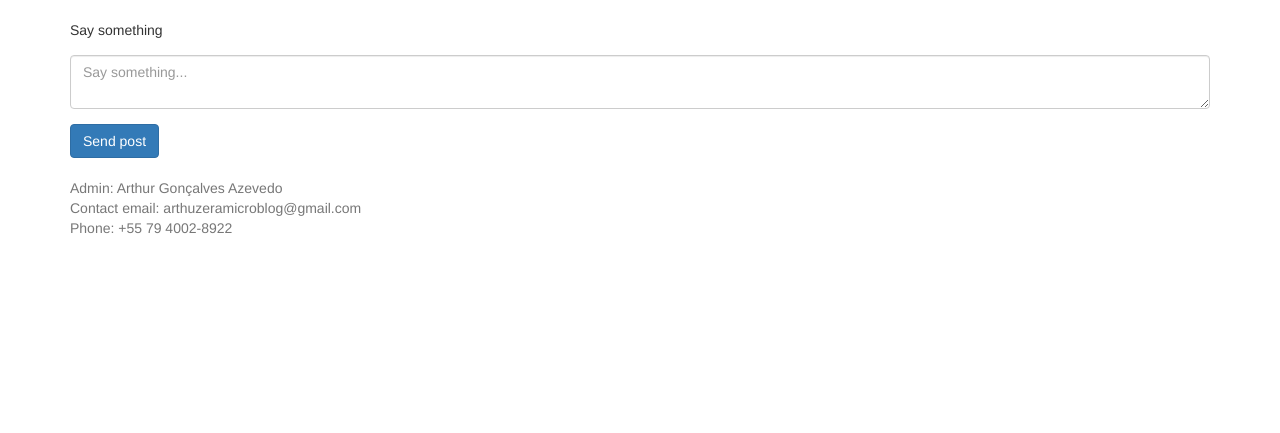
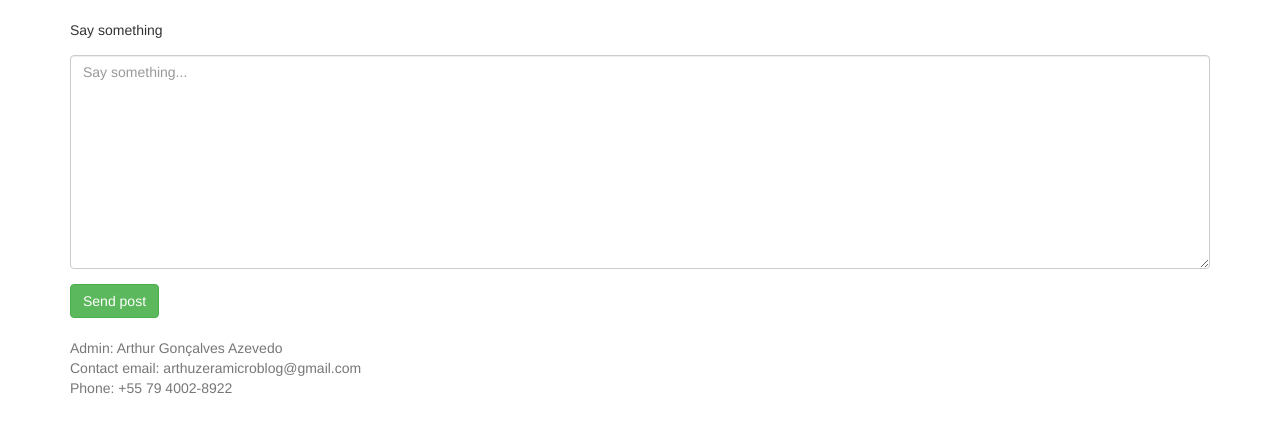
Before and after one commit to artur855/SmallBlog, a Flask app: page / in a window 1280 px wide. Shown: the part 52-485 px from the top of the page. Run offline with Flask 2, Linux system fonts and the light colour scheme; a user stored in the database is signed in; tables that the repository leaves empty hold one stand-in row (values such as "Sample post"); grey boxes marked "Sample" are stand-in pictures; parts of the project's set-up code (start-up, migrations or seed data) failed here and were passed over; some libraries are stand-ins or nearby versions.

Commit message:
Add markdown post and improve code

```diff
--- a/app/__init__.py
+++ b/app/__init__.py
@@ -3,25 +3,27 @@ from flask import Flask
 from flask_sqlalchemy import SQLAlchemy
 from flask_login import LoginManager
 from flask_mail import Mail
-from flaskext.markdown import Markdown
 from flask_dotenv import DotEnv
+import flask_debugtoolbar
 import logging
 from logging.handlers import SMTPHandler
 from flask_migrate import Migrate
+from flask_misaka import Misaka
 aplication = Flask(__name__)
 credentials = None
 # mail_handler = SMTPHandler((Config.MAIL_SERVER, Config.MAIL_PORT), 'no-reply@' +
 #                            Config.MAIL_SERVER, Config.ADMINS, 'microblog failure', credentials)
 # mail_handler.setLevel(logging.ERROR)
 # aplication.logger.addHandler(mail_handler)
-markdown = Markdown(aplication)
 env = DotEnv()
 env.init_app(aplication, env_file=os.path.join(
     os.getcwd(), '.env'), verbose_mode=True)
 from config import Config
 db = SQLAlchemy(aplication)
+misaka = Misaka(aplication, math=True, highlight=True)
 aplication.config.from_object(Config)
 migrate = Migrate(aplication, db)
+toolbar = flask_debugtoolbar.DebugToolbarExtension(aplication)
 login = LoginManager(aplication)
 login.login_view = 'login'
 mail = Mail(aplication)
--- a/app/templates/html/404.html
+++ b/app/templates/html/404.html
@@ -1,7 +1,5 @@
-
 {% extends "html/base.html" %}
 	{% block content %}
-		<div class="container">
 		<div class="row">
 			<div class="col-md-12">
 				<div>
@@ -13,8 +11,5 @@
 					</div>
 				</div>
 			</div>
-
-
-			</div>
 		</div>
 	{% endblock %}
--- a/app/templates/html/base.html
+++ b/app/templates/html/base.html
@@ -3,6 +3,7 @@
     <head>
         <meta charset="utf-8">
         <meta name="viewport" content="width=device-width, initial-scale=1.0">
+        <!-- <meta http-equiv="refresh" content=""> -->
         <meta name="description" content="Site to learn full-stack development and git">
         <meta author="author" content="Arthur Gonçalves">
         <link rel="icon" href="{{url_for('static', filename='icons/favicon.ico')}}">
@@ -70,12 +71,11 @@
                     {% for message in get_flashed_messages(category_filter=["success"])%}
                         <p class=" alert alert-success alert-dismissable fade in">{{ message }}</p>
                     {% endfor %}
-
         </div>
 
-
+    <div class="container">
     {% block content %}{% endblock %}
-
+    </div>
     <footer style="padding-bottom:10px;">
         <div class="container">
             <span class="text-muted">Admin: Arthur Gonçalves Azevedo</span><br>
--- a/app/templates/html/email_confirmation.html
+++ b/app/templates/html/email_confirmation.html
@@ -1,13 +1,9 @@
 {% extends "html/base.html" %}
 {% block content %}
-<div class="container">
 	Your account on Arthurzera Microblog was successfully created. Please click on the link below to confirm your email address and activateyour account:
 
 	<a href=" {{confirm_url}}">{{confirm_url}}</a>
 
 	<hr>
 	Questions? Comments? Email artur855@hotmail.com
-</div>
-
-
 {% endblock %}
--- a/app/templates/html/index.html
+++ b/app/templates/html/index.html
@@ -1,18 +1,18 @@
 
 {% extends "html/base.html" %}
+{% block content %}
 
-    {% block content %}
-    <div class="container">
+
     <form method="post" name="post">
         {{form.hidden_tag()}}
                 <div class="form-group">Say something </div>
-                    <div class="form-group">{{form.post(class='form-control', placeholder='Say something...')}}</div>
+                <div class="form-group">{{form.post(class='form-control', placeholder='Say something...', rows=10)}}</div>
                 <div class="form-group">
                     {% for error in form.post.errors %}
                     <span style="color:red;">[{{error}}]</span>
                     {% endfor %}
                 </div>
-                    <div class="form-group">{{form.submit(class='btn btn-primary')}}</div>
+                <div class="form-group">{{form.submit(class='btn btn-success green')}}</div>
 
     </form>
     <div>
@@ -24,7 +24,7 @@
 
                      {{post.author.username.title()}} says: </h2>
 
-                        <p>{{post.body}}</p>
+                    <p>{{post.body|markdown}}</p>
                 </li>
         {% endfor %}
         {% if posts.has_prev %}
@@ -38,5 +38,4 @@
         {% endif %}
         </ul>
     </div>
-    </div>
 {% endblock%}
--- a/app/templates/html/password_reset_email.html
+++ b/app/templates/html/password_reset_email.html
@@ -1,7 +1,6 @@
 
 {% extends "html/base.html" %}
 {% block content %}
-<div class="container">
 <div>
 	<h3>Input your email to receive a new email with a confirmation link</h3>
 </div>
@@ -14,5 +13,4 @@
 	{{form.submit(class='btn btn-default', type='submit', placeholder='Save password')}}
 	</div>
 </form>
-</div>
 {% endblock %}
--- a/app/templates/html/profile.html
+++ b/app/templates/html/profile.html
@@ -1,6 +1,5 @@
 {%extends "html/base.html" %}
 {% block content %}
-	<div class="container">
 	<div class="page-header">
 		<h2>User Profile</h2>
 	</div>
@@ -41,5 +40,4 @@
 		</div>
 		</div>
 	</div>
-	</div>
 {% endblock %}
--- a/app/templates/html/profile_change_password.html
+++ b/app/templates/html/profile_change_password.html
@@ -1,6 +1,5 @@
 {% extends "html/base.html" %}
 {% block content %}
-<div class="container">
 <h2 class="page-header">Change password</h2>
 
 <div class="container">
@@ -23,6 +22,4 @@
 		</div>
 	</form>
 </div>
-
-</div>
 {% endblock %}
--- a/app/templates/html/register.html
+++ b/app/templates/html/register.html
@@ -1,6 +1,5 @@
 {% extends "html/base.html"%}
 {% block content %}
-    <div class="container">
     <div class="page-header">
         <h2>Sing Up</h2>
         <form method="post">
@@ -36,5 +35,4 @@
             <div class="form-group" > {{form.submit(class='btn btn-primary')}}</div>
         </form>
     </div>
-    </div >
 {% endblock %}
--- a/app/templates/html/resend_confirmation_email.html
+++ b/app/templates/html/resend_confirmation_email.html
@@ -1,8 +1,6 @@
 {% extends "html/base.html" %}
 {% block content %}
-<div class="container">
-	<div>
-		<h3>Input your email to receive a new email with a confirmation link</h3>
+	<h3>Input your email to receive a new email with a confirmation link</h3>
 	<div></div>
 	<form method="post">
 		{{form.hidden_tag()}}
@@ -13,5 +11,4 @@
 		{{form.submit(class='btn btn-default', type='submit')}}
 		</div>
 	</form>
-</div>
 {% endblock %}
--- a/app/templates/html/reset_password_with_token.html
+++ b/app/templates/html/reset_password_with_token.html
@@ -1,7 +1,5 @@
 {% extends "html/base.html" %}
 {% block content%}
-<div class="container">
-
     <form method="post" class="form-group">
         {{form.hidden_tag()}}
         <div class="form-group">
@@ -23,6 +21,4 @@
         </div>
 
     </form>
-
-</div>
 {% endblock%}
```
Also changed, not shown: app/templates/html/user.html (+4 -15 lines). Lines whose indentation alone changed are shown as unchanged.
